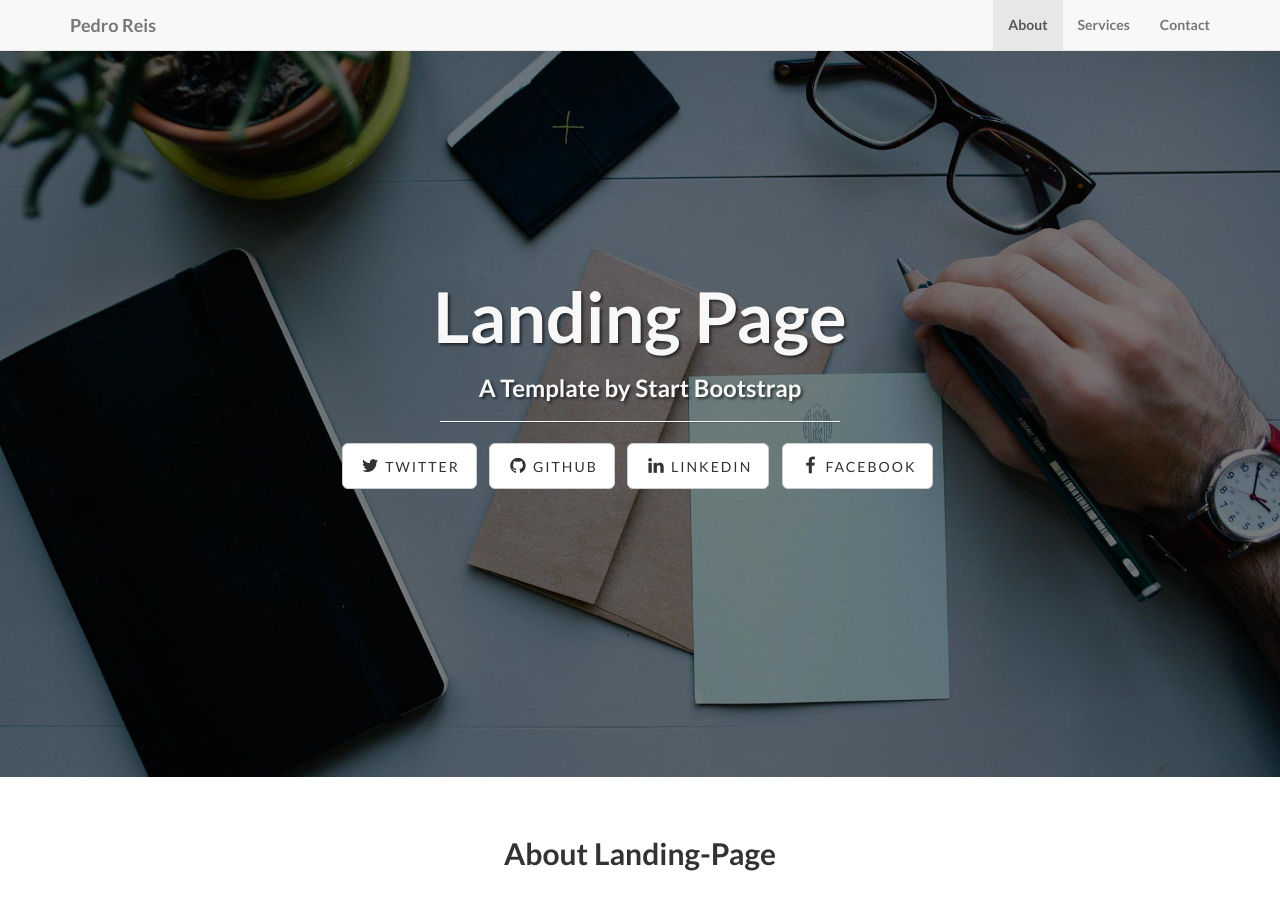
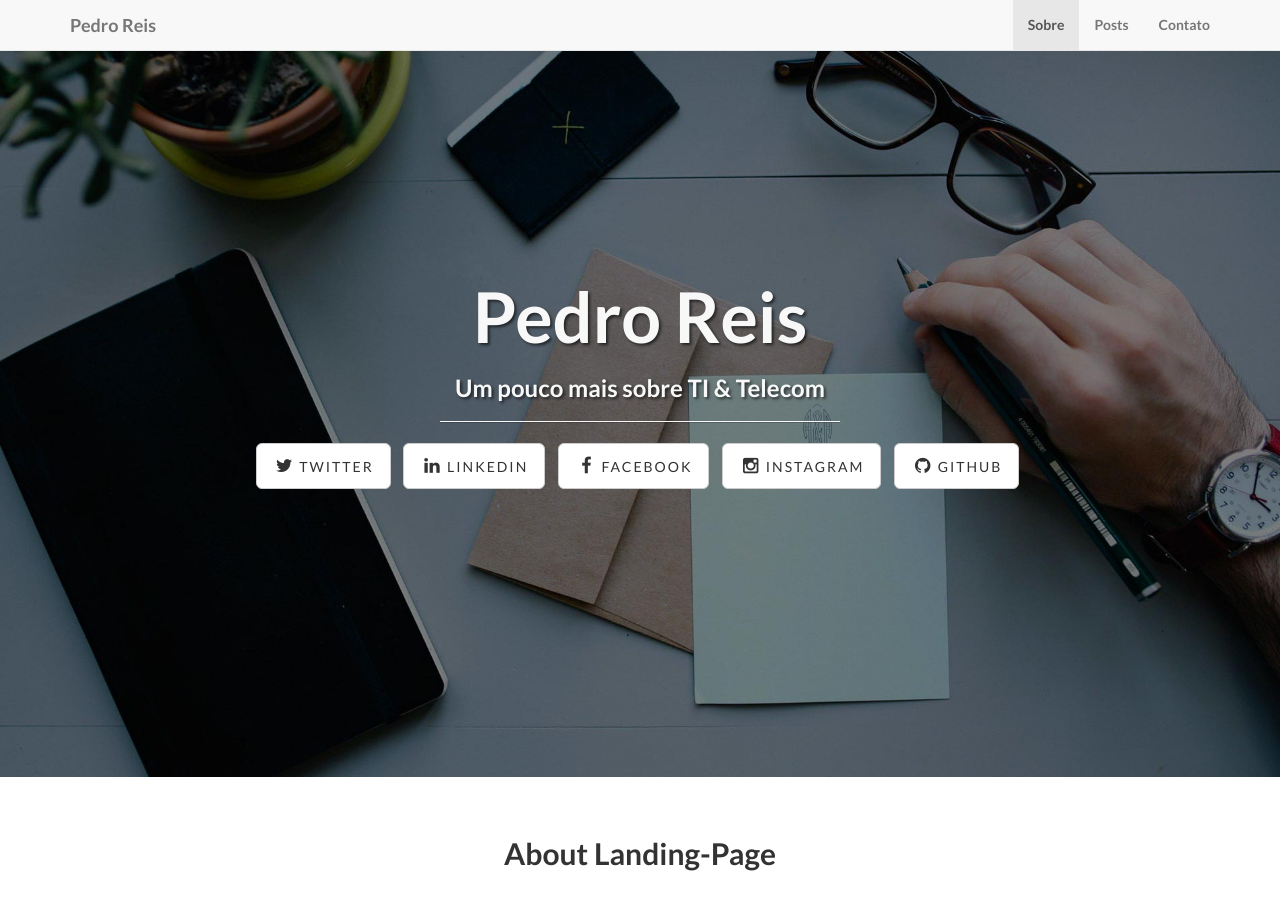
Before and after one commit to pedroreisbr/pedroreisbr.github.io.old, a Jekyll site: the page built from index.html, in a window 1280 px wide and 900 px high. Built offline with Jekyll 4.4.1, drawn with Linux system fonts in a browser that asks for light colours; some of the changed text lies outside the part shown.

Commit message:
Primeira alteração no layout

```diff
--- a/_config.yml
+++ b/_config.yml
@@ -23,9 +23,11 @@ permalink: pretty
 social:
   - title: twitter
     url: https://twitter.com/PedroUFT
-  - title: github
-    url: https://github.com/pedroreisbr
   - title: linkedin
     url: https://www.linkedin.com/pub/pedro-henrique-silva-mendes-dos-reis/b1/972/480
   - title: facebook
     url: https://www.facebook.com/pedroreis.uft
+  - title: instagram
+    url: https://instagram.com/pedroreis_ti/
+  - title: github
+    url: https://github.com/pedroreisbr
--- a/_includes/contact.html
+++ b/_includes/contact.html
@@ -8,7 +8,7 @@
 				</div>
 				<div class="col-lg-6">
 					<ul class="list-inline banner-social-buttons">
-						{% for social in site.social %}
+						{% for social in site.social limit:3 %}
 						<li>
 							<a href="{{ social.url }}" class="btn btn-default btn-lg"><i class="fa fa-{{ social.title }} fa-fw"></i> <span class="network-name">{{ social.title }}</span></a>
 						</li>
--- a/_includes/footer.html
+++ b/_includes/footer.html
@@ -9,15 +9,15 @@
                     </li>
                     <li class="footer-menu-divider">&sdot;</li>
                     <li>
-                        <a href="#about">About</a>
+                        <a href="#about">Sobre</a>
                     </li>
                     <li class="footer-menu-divider">&sdot;</li>
                     <li>
-                        <a href="#services">Services</a>
+                        <a href="#services">Serviços</a>
                     </li>
                     <li class="footer-menu-divider">&sdot;</li>
                     <li>
-                        <a href="#contact">Contact</a>
+                        <a href="#contact">Contatos</a>
                     </li>
                 </ul>
                 <p class="copyright text-muted small">Copyright &copy; {{ site.title }} All Rights Reserved</p>
--- a/_includes/header.html
+++ b/_includes/header.html
@@ -15,13 +15,13 @@
         <div class="collapse navbar-collapse" id="bs-example-navbar-collapse-1">
             <ul class="nav navbar-nav navbar-right">
             	<li>
-                    <a class="page-scroll" href="#about">About</a>
+                    <a class="page-scroll" href="#about">Sobre</a>
                 </li>
                 <li>
-                    <a class="page-scroll" href="#services">Services</a>
+                    <a class="page-scroll" href="#services">Posts</a>
                 </li>
                 <li>
-                    <a class="page-scroll" href="#contact">Contact</a>
+                    <a class="page-scroll" href="#contact">Contato</a>
                 </li>
             </ul>
         </div>
--- a/index.html
+++ b/index.html
@@ -1,5 +1,5 @@
 ---
 layout: default
-title: Landing Page
-subTitle: A Template by Start Bootstrap
+title: Pedro Reis
+subTitle: Um pouco mais sobre TI & Telecom
 ---
```
